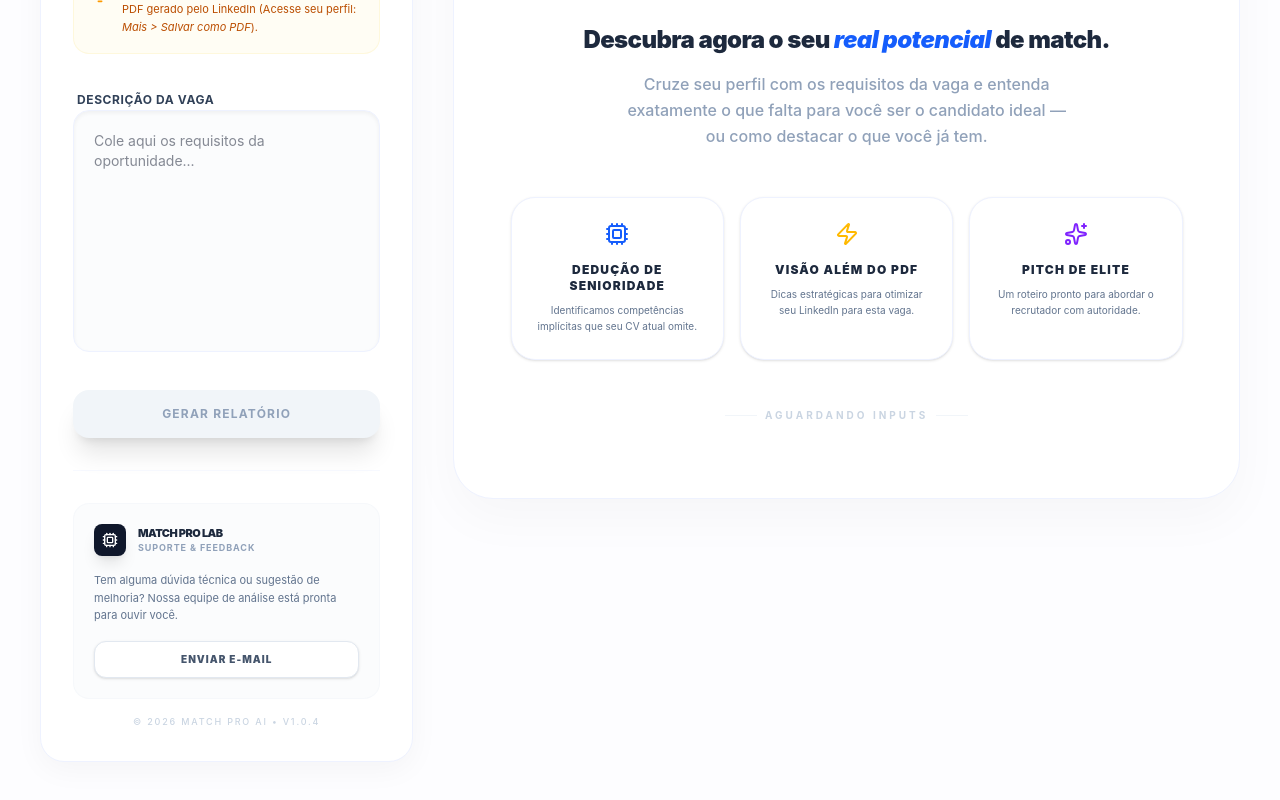
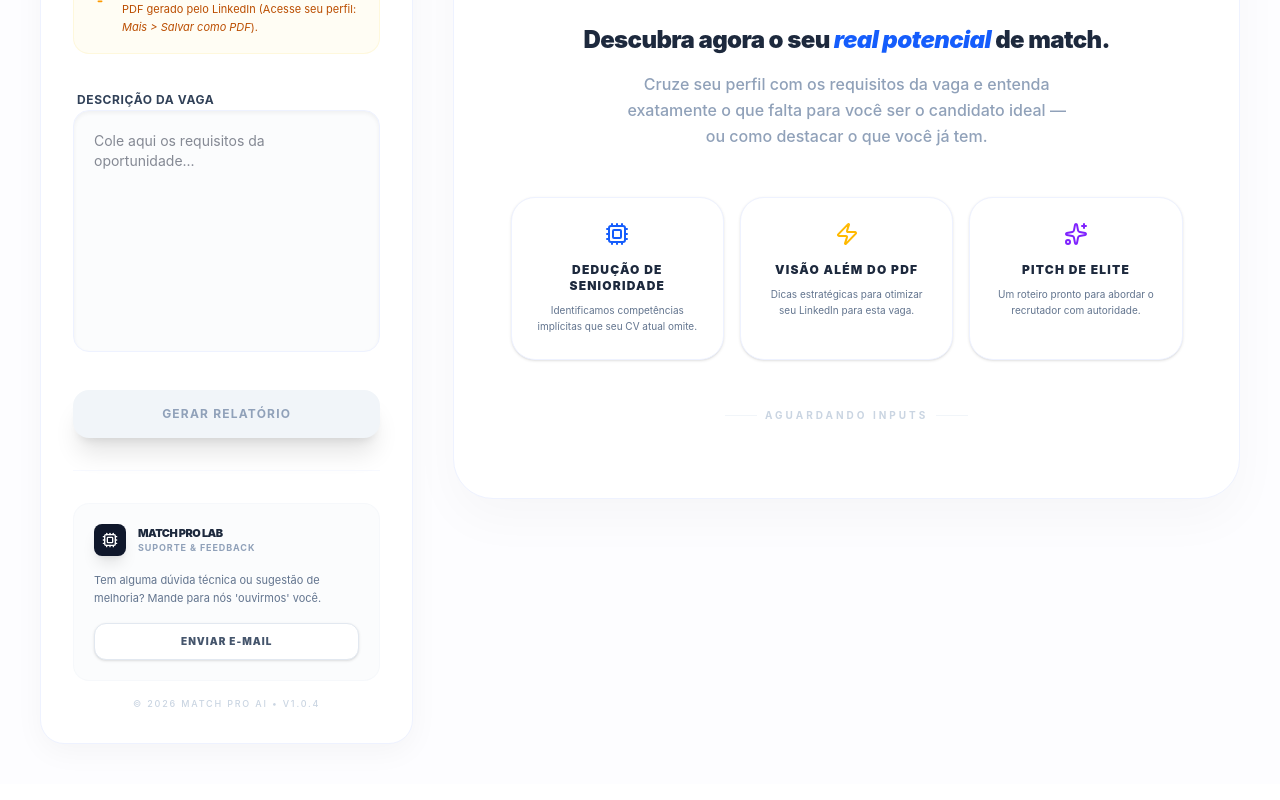
Before and after one commit to repifanio/match-front, a React (Vite) app: page / in a window 1280 px wide. Shown: the part 527-1327 px from the top of the page. Built offline with nearby package versions, Linux system fonts and the light colour scheme.

Commit message:
adjust mailto

```diff
--- a/src/App.tsx
+++ b/src/App.tsx
@@ -165,9 +165,9 @@ export default function App() {
                     </div>
                   </div>
                   <p className="text-[11px] text-slate-500 leading-relaxed mb-4">
-                    Tem alguma dúvida técnica ou sugestão de melhoria? Nossa equipe de análise está pronta para ouvir você.
+                    Tem alguma dúvida técnica ou sugestão de melhoria? Mande para nós 'ouvirmos' você.
                   </p>
-                  <a href="mailto:suporte@matchpro.ai" className="flex items-center justify-center gap-2 w-full py-2.5 bg-white border border-slate-200 hover:border-indigo-200 hover:bg-indigo-50 text-slate-600 hover:text-indigo-600 rounded-xl text-[10px] font-black uppercase tracking-widest transition-all shadow-sm">
+                  <a href="mailto:rafael.cepifanio@gmail.com" className="flex items-center justify-center gap-2 w-full py-2.5 bg-white border border-slate-200 hover:border-indigo-200 hover:bg-indigo-50 text-slate-600 hover:text-indigo-600 rounded-xl text-[10px] font-black uppercase tracking-widest transition-all shadow-sm">
                     Enviar E-mail
                   </a>
                 </div>
```
